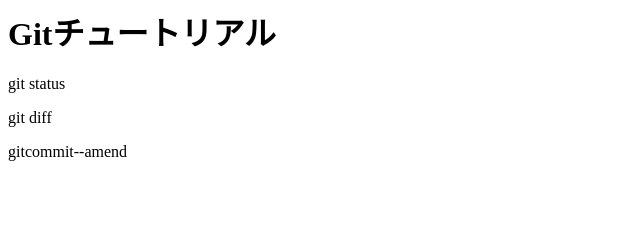
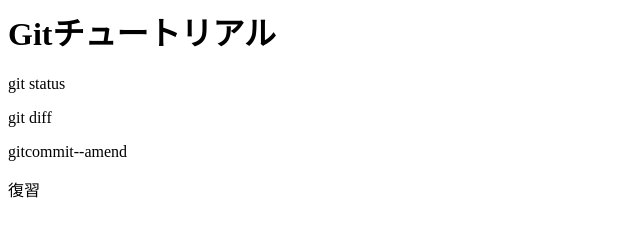
Before and after one commit to pooh-stack/git_tutorial_bak, a plain HTML site: page index.html in a window 1280 px wide. Shown: the full height of the page, 0-640 px from the left. Drawn offline with Linux system fonts and the light colour scheme.

Commit message:
復習です

```diff
--- a/index.html
+++ b/index.html
@@ -2,3 +2,4 @@
 <p>git status</p>
 <p>git diff</p>
 <p>gitcommit--amend</p>
+<p>復習</p>
```
